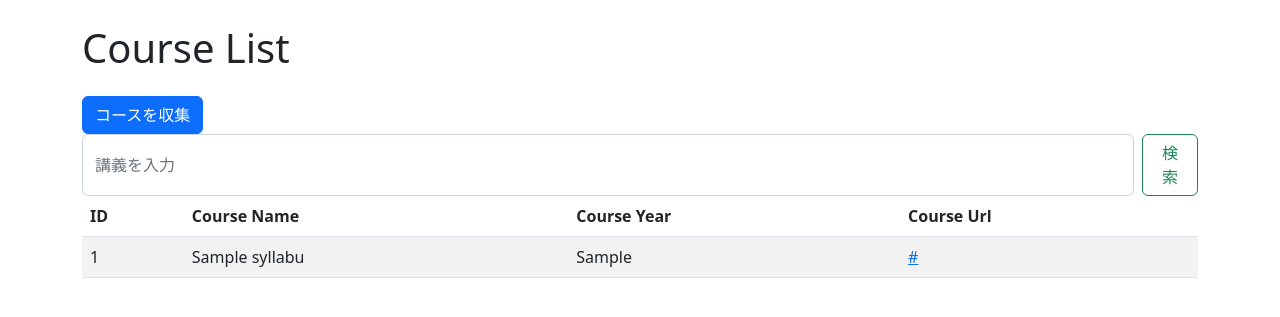
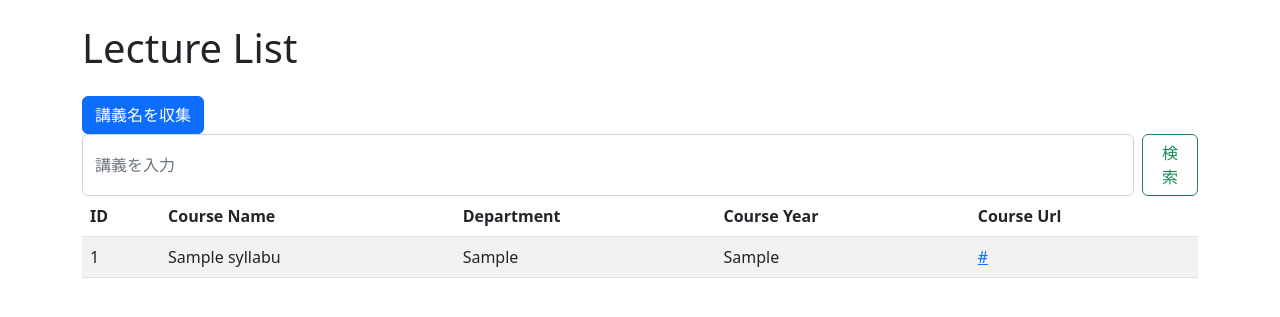
Before and after one commit to Ituki-t/Django_Selenium_Lab, a Django app: page /scraper/ in a window 1280 px wide. Shown: the top 317 px of the page. Run offline with Django 5.2, Linux system fonts and the light colour scheme; tables that the repository leaves empty hold one stand-in row (values such as "Sample post"); parts of the project's set-up code (start-up, migrations or seed data) failed here and were passed over.

Commit message:
Modelにcourse_departmentを追加, どこの学部の講義か表示できるようになりました

```diff
--- a/scraper/models.py
+++ b/scraper/models.py
@@ -19,6 +19,7 @@ class Syllabus(models.Model):
         max_length=4,
         default='yet'
         )
+    course_department = models.CharField(max_length=100, default='学部不明')
     created_at = models.DateTimeField(auto_now_add=True)
 
     def __str__(self):
--- a/scraper/tasks.py
+++ b/scraper/tasks.py
@@ -21,7 +21,7 @@ def add(x, y):
     return x + y
 
 
-@shared_task(name='scraper.collect_syllabus_to_db_task')
+@shared_task()
 def collect_syllabus_to_db_task():
     # 既存のデータを削除してから情報取得
     # 後でget_or_createに変更するかも
@@ -42,7 +42,8 @@ def collect_syllabus_to_db_task():
             Syllabus.objects.create(
                 course_name=record['lecture'],
                 course_url=record['url'],
-                course_year=record['year']
+                course_year=record['year'],
+                course_department=record['department']
             )
 
     finally:
--- a/scraper/templates/scraper/course_list.html
+++ b/scraper/templates/scraper/course_list.html
@@ -6,12 +6,12 @@ Course List
 
 {% block content %}
 <div class="container mt-4">
-    <h1 class="mb-4">Course List</h1>
+    <h1 class="mb-4">Lecture List</h1>
 
     <!-- 講義情報を収集する -->
     <form action="{% url 'scraper:collect_courses' %}" method="POST">
         {% csrf_token %}
-        <button class="btn btn-primary" type="submit">コースを収集</button>
+        <button class="btn btn-primary" type="submit">講義名を収集</button>
     </form>
 
     <form class="d-flex" role="search"  method="GET">
@@ -24,6 +24,7 @@ Course List
             <tr>
                 <th scope="col">ID</th>
                 <th scope="col">Course Name</th>
+                <th scope="col">Department</th>
                 <th scope="col">Course Year</th>
                 <th scope="col">Course Url</th>
             </tr>
@@ -34,6 +35,7 @@ Course List
             <tr>
                 <td>{{ course.id }}</td>
                 <td>{{ course.course_name }}</td>
+                <td>{{ course.course_department }}</td>
                 <td>{{ course.course_year }}</td>
                 <td><a href="{{ course.course_url }}">{{ course.course_url }}</a></td>
             </tr>
```
Also changed, not shown: scraper/migrations/0004_syllabus_course_department.py (added).
